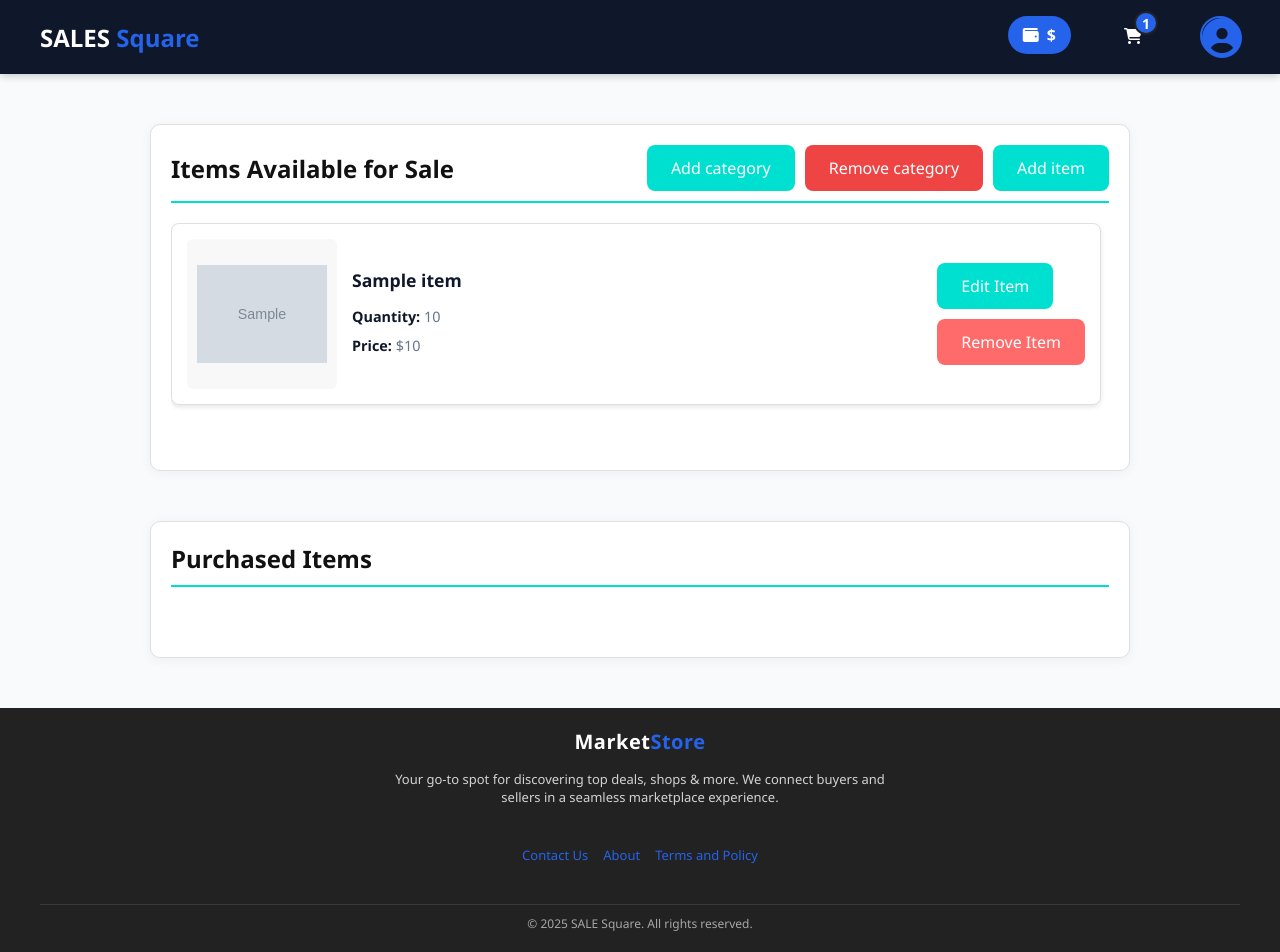
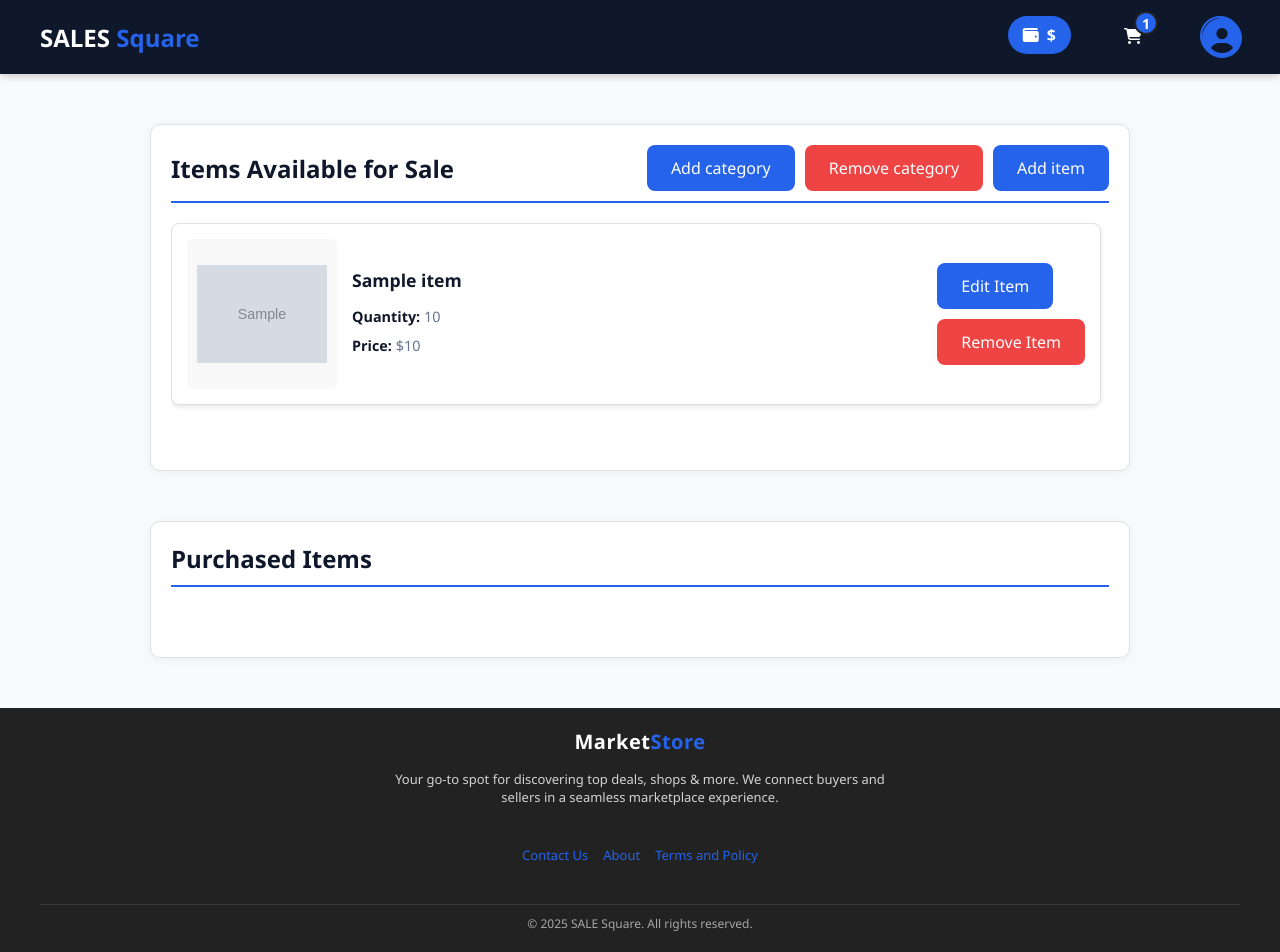
Before and after one commit to abdoezz1/Online_Market_Place, a Django app: template templates/inventory/inventory.html in a window 1280 px wide. Run offline with Django 3.2, Linux system fonts and the light colour scheme; the template is opened without the code that fills it: most values are stand-ins (such as "Sample title", 1, 10 or a date in 2020); grey boxes marked "Sample" are stand-in pictures.

Commit message:
Update inventory styles for improved UI consistency

```diff
--- a/static/css/inventory.css
+++ b/static/css/inventory.css
@@ -1,10 +1,10 @@
 body {
     font-family: 'Segoe UI', Tahoma, Geneva, Verdana, sans-serif;
-    background-color: #f8f8f8;
+    background-color: #F8FAFC;
     margin: 0;
     padding: 0;
-    color: #111111;
-    overflow-x: hidden; /* Prevent horizontal scroll on body */
+    color: #0F172A;
+    overflow-x: hidden;
 }
 
 /* Search bar */
@@ -80,22 +80,22 @@ body {
 
 .content {
     flex: 1;
-    min-width: 0; /* Crucial for preventing flex overflow */
+    min-width: 0;
 }
 
 /* Category boxes */
 .category-box {
     border: 1px solid #e0e0e0;
-    background-color: #ffffff;
+    background-color: #FFFFFF;
     padding: 20px;
-    margin: 50px 150px; /* Add horizontal margin for spacing on the sides */
+    margin: 50px 150px;
     border-radius: 10px;
     box-shadow: 0 2px 12px rgba(0, 0, 0, 0.05);
 }
 
 .category-box h2 {
-    color: #111111;
-    border-bottom: 2px solid #00e0d0;
+    color: #0F172A;
+    border-bottom: 2px solid #2563EB;
     padding-bottom: 10px;
     margin-bottom: 20px;
 }
@@ -289,16 +289,16 @@ body {
 }
 
 ::-webkit-scrollbar-track {
-    background: #f0fcfb;
+    background: #DBEAFE;
 }
 
 ::-webkit-scrollbar-thumb {
-    background: #00e0d0;
+    background: #2563EB;
     border-radius: 10px;
 }
 
 ::-webkit-scrollbar-thumb:hover {
-    background: #00bfa6;
+    background: #1D4ED8;
 }
 
 /* Responsive adjustments */
@@ -476,8 +478,8 @@ body {
 .edit-btn,
 .remove-btn,
 .pay-btn {
-    background-color: #00e0d0;
-    color: white;
+    background-color: #2563EB;
+    color: #FFFFFF;
     border: none;
     padding: 10px 18px;
     border-radius: 25px;
@@ -489,20 +491,21 @@ body {
 
 .edit-btn:hover,
 .pay-btn:hover {
-    background-color: #00c9ba;
+    background-color: #1D4ED8;
     transform: translateY(-2px);
-    box-shadow: 0 4px 12px rgba(0, 224, 208, 0.3);
+    box-shadow: 0 4px 12px rgba(37, 99, 235, 0.3);
 }
 
 .remove-btn {
-    background-color: #111;
+    background-color: #EF4444;
 }
 
 .remove-btn:hover {
-    background-color: #333;
+    background-color: #DC2626;
     transform: translateY(-2px);
     box-shadow: 0 4px 12px rgba(0, 0, 0, 0.2);
 }
+
 /* inv Details */
 .inv-details {
     flex: 1;
@@ -597,41 +600,24 @@ body {
     font-weight: bold;
 }
 
-
-
-
-
-
-
-
-
-
-
-
-
-
-
-
-
-
-
-
-
 :root {
-  /* Color Scheme */
-  --primary: #00e0d0;
-  --primary-hover: #00c9ba;
-  --danger: #ff6b6b;
-  --danger-hover: #ff5252;
-  --text-dark: #111111;
-  --text-medium: #333333;
-  --text-light: #666666;
-  --bg-white: #ffffff;
-  --bg-light: #f8f8f8;
-  --border-light: #f0f0f0;
-  --border-medium: #dddddd;
-  --shadow-sm: 0 2px 8px rgba(0, 0, 0, 0.1);
-  --shadow-md: 0 4px 16px rgba(0, 0, 0, 0.1);
+  --primary:        #2563EB;
+  --primary-dark:   #1D4ED8;
+  --primary-light:  #DBEAFE;
+  --accent:         #F59E0B;
+  --accent-dark:    #D97706;
+  --bg:             #F8FAFC;
+  --surface:        #FFFFFF;
+  --text:           #0F172A;
+  --text-muted:     #64748B;
+  --border:         #E2E8F0;
+  --success:        #10B981;
+  --danger:         #EF4444;
+  --radius:         10px;
+  --radius-lg:      16px;
+  --shadow-sm:      0 1px 3px rgba(0,0,0,0.08);
+  --shadow-md:      0 4px 16px rgba(37,99,235,0.12);
+  --transition:     all 0.25s ease;
 }
 
 /* Dark Mode Support */
```
Also changed, not shown: other parts of static/css/inventory.css (+59 -57 lines).
